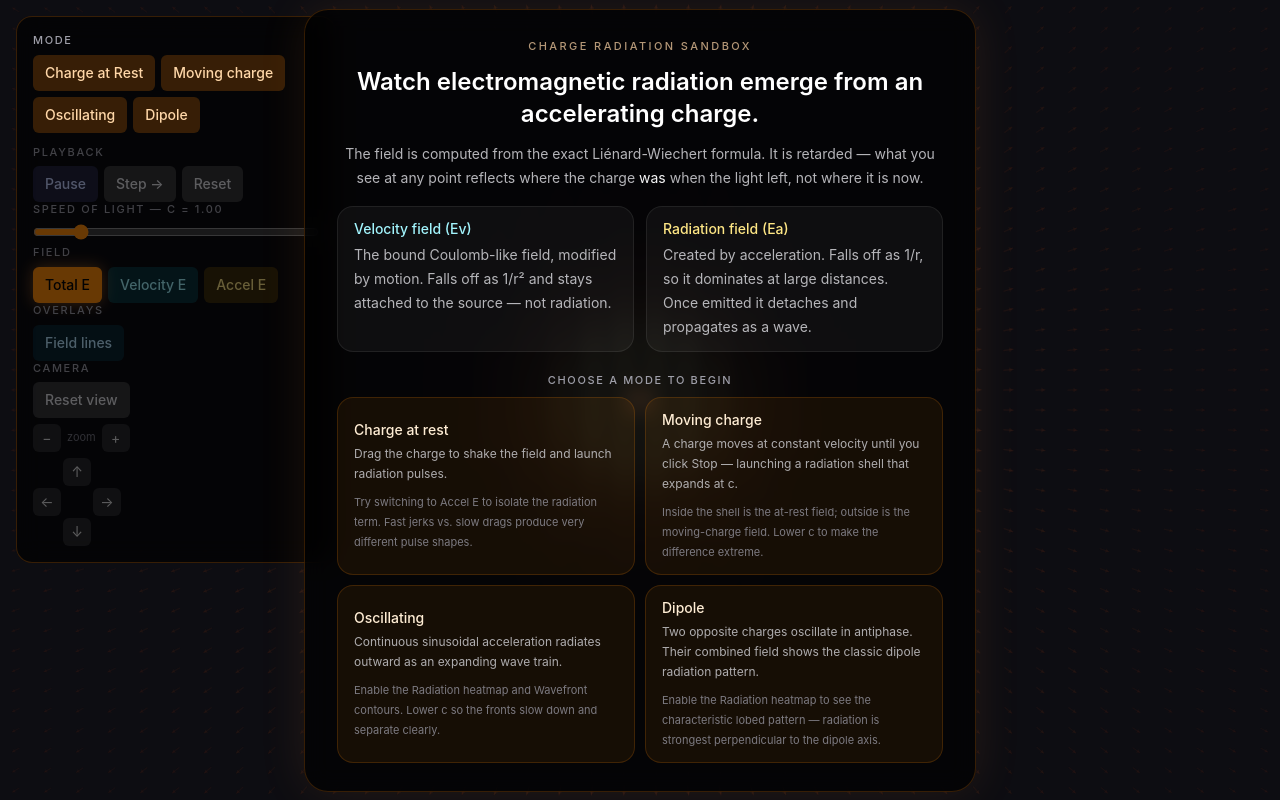
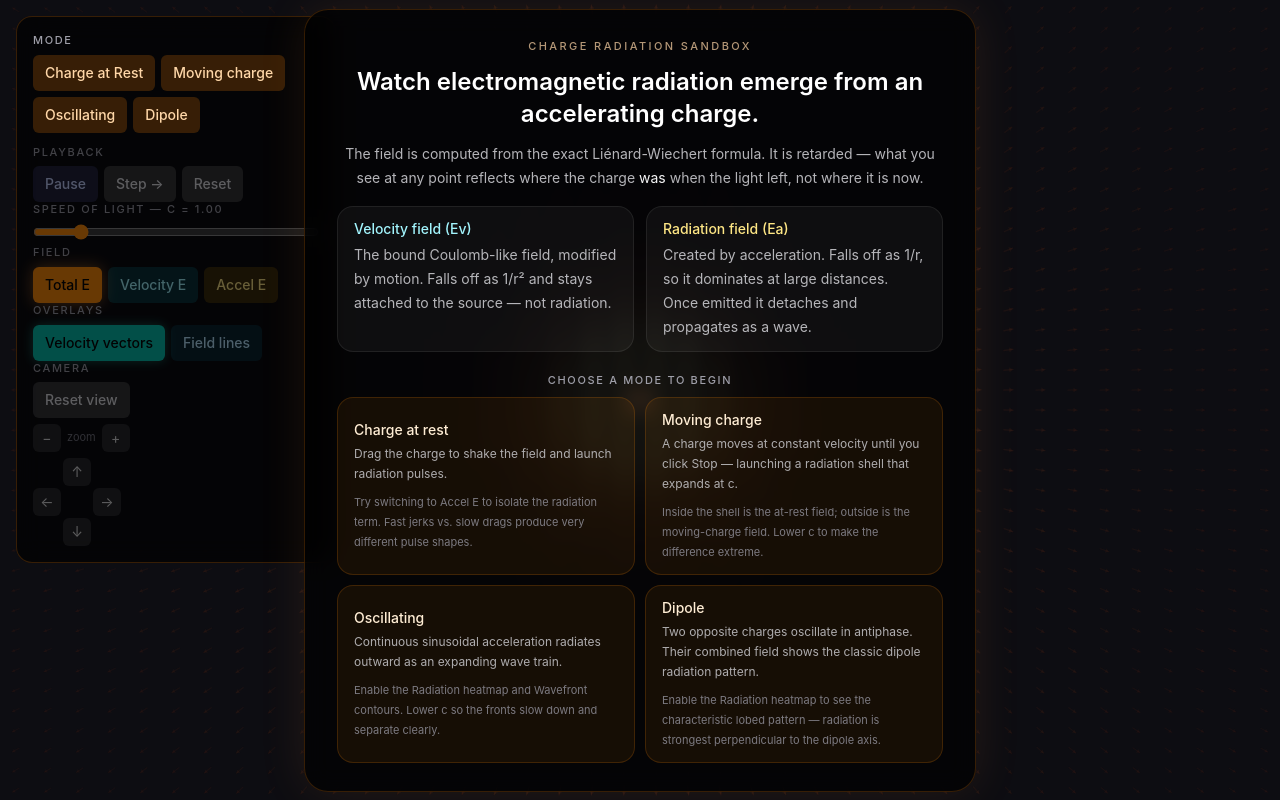
Before and after one commit to gowanuslobster/charge-radiation-sandbox, a React (Vite) app: page / in a window 1280 px wide. Built offline with nearby package versions, Linux system fonts and the light colour scheme.

Commit message:
made velocity vectors an option to turn on or off

```diff
--- a/src/components/ChargeRadiationSandbox.tsx
+++ b/src/components/ChargeRadiationSandbox.tsx
@@ -78,6 +78,7 @@ export function ChargeRadiationSandbox() {
   // M6 overlay state.
   const [showRadiationHeatmap, setShowRadiationHeatmap] = useState(false);
   const [showWavefrontContours, setShowWavefrontContours] = useState(false);
+  const [showVelocityVectors, setShowVelocityVectors] = useState(true);
 
   // WebGL capability detection. null = detecting, true = WebGL2+RGBA32F ready, false = fallback.
   const [webGLReady, setWebGLReady] = useState<boolean | null>(null);
@@ -829,6 +830,7 @@ export function ChargeRadiationSandbox() {
         simEpochRef={simEpochRef}
         bounds={viewBounds}
         fieldLayer={fieldLayer}
+        showVelocityVectors={showVelocityVectors}
         isPanning={isPanning}
         isPausedRef={isPausedRef}
         ghostPosRef={ghostPosRef}
@@ -870,6 +872,8 @@ export function ChargeRadiationSandbox() {
         onWavefrontContoursToggle={() => setShowWavefrontContours(v => !v)}
         showStreamlines={showStreamlines}
         onStreamlinesToggle={() => setShowStreamlines(v => !v)}
+        showVelocityVectors={showVelocityVectors}
+        onVelocityVectorsToggle={() => setShowVelocityVectors(v => !v)}
         cMin={cMin}
         noModeActive={showStartPanel}
       />
--- a/src/components/ControlPanel.tsx
+++ b/src/components/ControlPanel.tsx
@@ -22,6 +22,7 @@ type Props = {
   showRadiationHeatmap: boolean;
   showWavefrontContours: boolean;
   showStreamlines: boolean;
+  showVelocityVectors: boolean;
   onDemoModeChange: (mode: DemoMode) => void;
   onFieldLayerChange: (layer: FieldLayer) => void;
   onPauseToggle: () => void;
@@ -40,6 +41,7 @@ type Props = {
   onRadiationHeatmapToggle: () => void;
   onWavefrontContoursToggle: () => void;
   onStreamlinesToggle: () => void;
+  onVelocityVectorsToggle: () => void;
   /**
    * Lower bound for the c slider. Defaults to 0.65.
    * Set to minCForMode(demoMode) when the WebGL path is active so the
@@ -61,13 +63,13 @@ const ICON_BASE = 'flex h-7 w-7 items-center justify-center rounded-md text-sm t
 
 export function ControlPanel({
   demoMode, fieldLayer, isPaused, c, stopTriggered, readout,
-  showRadiationHeatmap, showWavefrontContours, showStreamlines,
+  showRadiationHeatmap, showWavefrontContours, showStreamlines, showVelocityVectors,
   onDemoModeChange, onFieldLayerChange,
   onPauseToggle, onStepForward, onReset, onGoToStartScreen,
   onCChange,
   onResetView, onZoomIn, onZoomOut,
   onPanLeft, onPanRight, onPanUp, onPanDown,
-  onRadiationHeatmapToggle, onWavefrontContoursToggle, onStreamlinesToggle,
+  onRadiationHeatmapToggle, onWavefrontContoursToggle, onStreamlinesToggle, onVelocityVectorsToggle,
   cMin = 0.65,
   noModeActive = false,
 }: Props) {
@@ -205,6 +207,12 @@ export function ControlPanel({
       <div>
         <p className="mb-1.5 text-[11px] font-medium uppercase tracking-[0.15em] text-zinc-400">Overlays</p>
         <div className="flex flex-wrap gap-1.5">
+          <button type="button" onClick={onVelocityVectorsToggle}
+            className={`${TOGGLE_BASE} ${showVelocityVectors
+              ? 'bg-teal-400/90 text-black shadow-[0_0_12px_rgba(45,212,191,0.4)]'
+              : 'bg-teal-400/15 text-teal-200 hover:bg-teal-400/28'}`}>
+            Velocity vectors
+          </button>
           <button type="button" onClick={onStreamlinesToggle}
             className={`${TOGGLE_BASE} ${showStreamlines
               ? 'bg-sky-400/90 text-black shadow-[0_0_12px_rgba(56,189,248,0.4)]'
--- a/src/components/VectorFieldCanvas.tsx
+++ b/src/components/VectorFieldCanvas.tsx
@@ -23,6 +23,8 @@ type Props = {
   gridW?: number; // default 40
   gridH?: number; // default 40
   fieldLayer: 'total' | 'vel' | 'accel';
+  /** When false, velocity arrows on charge markers are hidden. Defaults to true. */
+  showVelocityVectors?: boolean;
   /** True while the user is panning — halves grid density for responsiveness. */
   isPanning?: boolean;
   isPausedRef?: RefObject<boolean>;
@@ -127,6 +129,7 @@ export function VectorFieldCanvas({
   gridW = 40,
   gridH = 40,
   fieldLayer,
+  showVelocityVectors = true,
   isPanning = false,
   isPausedRef,
   simEpochRef,
@@ -141,9 +144,11 @@ export function VectorFieldCanvas({
   const boundsRef = useRef(bounds);
   const fieldLayerRef = useRef(fieldLayer);
   const isPanningRef = useRef(isPanning);
+  const showVelocityVectorsRef = useRef(showVelocityVectors);
   useEffect(() => { boundsRef.current = bounds; }, [bounds]);
   useEffect(() => { fieldLayerRef.current = fieldLayer; }, [fieldLayer]);
   useEffect(() => { isPanningRef.current = isPanning; }, [isPanning]);
+  useEffect(() => { showVelocityVectorsRef.current = showVelocityVectors; }, [showVelocityVectors]);
 
   // Main RAF loop. Restarts only if grid dimensions change (rare).
   useEffect(() => {
@@ -352,11 +357,11 @@ export function VectorFieldCanvas({
         ctx.save();
 
         // Velocity arrow — drawn first so the charge circle renders on top of its base.
-        // Only shown for β > 0.005; hidden for stationary charges.
+        // Only shown for β > 0.005 and when the velocity vectors overlay is enabled.
         const vel = newest.vel;
         const speed = Math.sqrt(vel.x * vel.x + vel.y * vel.y);
         const beta = speed / configRef.current.c;
-        if (beta > 0.005) {
+        if (beta > 0.005 && showVelocityVectorsRef.current) {
           const MAX_VEL_ARROW_PX = cssW * 0.20;
           const BETA_FLOOR = 0.15;
           const HEAD_LEN = 10;
```
